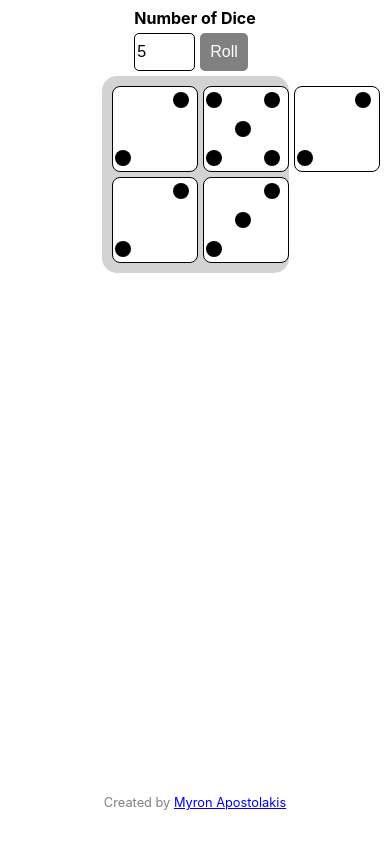
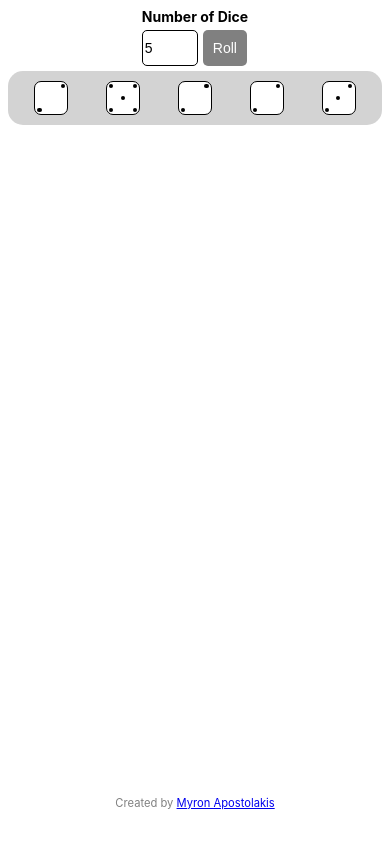
Before and after one commit to myapos/dice-roller, a Vue app: page / in a window 390 px wide. Both pictures are taken after typing "5" into the empty fields and a click on the button "Roll". Built offline with nearby package versions, Linux system fonts and the light colour scheme.

Commit message:
improved responsiveness

```diff
--- a/src/components/Dice.vue
+++ b/src/components/Dice.vue
@@ -1,5 +1,7 @@
 <template>
-    <div class="dot" v-for="(, index) in createRange(1, roll)" :class="classes(roll, index)"></div>
+    <section class="dice">
+        <section class="dot" v-for="(, index) in createRange(1, roll)" :class="classes(roll, index)"></section>
+    </section>
 </template>
 
 <script setup lang="ts">
@@ -117,6 +119,25 @@ defineProps<{ roll: number }>()
 </script>
 
 <style scoped>
+.dice {
+    border-radius: var(--borderRadius);
+    background-color: white;
+    width: 5rem;
+    height: 5rem;
+    border: .2px solid black;
+    border-radius: 0.5rem;
+    padding: 2px;
+    display: grid;
+    justify-content: center;
+    align-items: center;
+    grid-template-columns: 1fr 1fr 1fr;
+    grid-template-rows: 1fr 1fr 1fr;
+    gap: .5rem;
+    grid-template-areas: "first-start first-middle first-end"
+        "second-start second-middle second-end"
+        "third-start third-middle third-end"
+}
+
 .dot {
     width: 1rem;
     height: 1rem;
@@ -160,4 +181,28 @@ defineProps<{ roll: number }>()
 .position-third-end {
     grid-area: third-end;
 }
+
+@media screen and (max-width:768px) {
+    .dice {
+        width: 3rem;
+        height: 3rem
+    }
+
+    .dot {
+        width: 0.5rem;
+        height: 0.5rem
+    }
+}
+
+@media screen and (max-width:576px) {
+    .dice {
+        width: 2rem;
+        height: 2rem
+    }
+
+    .dot {
+        width: 0.3rem;
+        height: 0.3rem
+    }
+}
 </style>
--- a/src/components/DiceRoller.vue
+++ b/src/components/DiceRoller.vue
@@ -9,9 +9,7 @@
       </section>
     </form>
     <section class="preview" v-if="rolls.length > 0">
-      <div class="dice_wrapper" v-for="(roll, index) in rolls" :key="index">
-        <Dice :roll="roll" />
-      </div>
+      <Dice v-for="(roll, index) in rolls" :key="index" :roll="roll" />
     </section>
     <section v-else-if="showWarning" class="warning">Select a number of rolles first</section>
   </section>
@@ -77,7 +75,10 @@ const handleSelection = (e: Event) => {
   --gap: 5px;
 }
 
+
+
 form label {
+  font-size: 1rem;
   font-weight: bold;
 }
 
@@ -130,28 +131,27 @@ form {
   gap: var(--gap);
 }
 
-.dice_wrapper {
-  border-radius: var(--borderRadius);
-  background-color: white;
-  width: 5rem;
-  height: 5rem;
-  border: .2px solid black;
-  border-radius: 0.5rem;
-  padding: 2px;
-  display: grid;
-  justify-content: center;
-  align-items: center;
-  grid-template-columns: 1fr 1fr 1fr;
-  grid-template-rows: 1fr 1fr 1fr;
-  gap: .5rem;
-  grid-template-areas: "first-start first-middle first-end"
-    "second-start second-middle second-end"
-    "third-start third-middle third-end"
-}
-
 .warning {
   font-size: 0.8rem;
   color: red;
   text-align: center;
 }
+
+@media screen and (max-width:768px) {
+  .dice_roller {
+    width: 100%;
+  }
+
+  .preview {
+    grid-template-columns: repeat(auto-fit, minmax(80px, 1fr));
+  }
+}
+
+@media screen and (max-width:576px) {
+  .preview {
+    /* justify-items: start; */
+    grid-template-columns: repeat(auto-fit, minmax(40px, 1fr));
+    overflow-x: scroll;
+  }
+}
 </style>
--- a/src/style.css
+++ b/src/style.css
@@ -1,3 +1,10 @@
 :root {
   font-family: Inter, system-ui, Avenir, Helvetica, Arial, sans-serif;
+  font-size: 16px;
 }
+
+@media screen and (max-width: 768px) {
+  :root {
+    font-size: 14px;
+  }
+}
```
